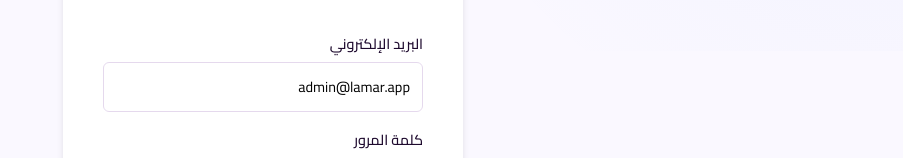
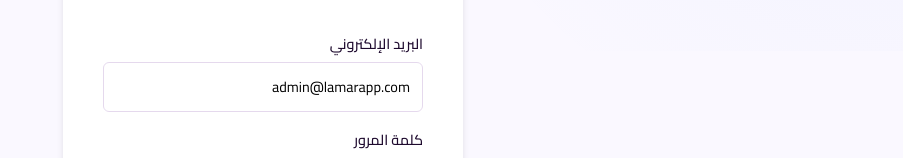
Before and after one commit to sohaib-creator/LamarApp, a React (Vite) app in the folder frontend/: page /admin/login in a window 1280 px wide. Shown: the part 349-507 px from the top of the page, without its empty margins (377-1280 px from the left). Built offline with nearby package versions, Linux system fonts and the light colour scheme.

Commit message:
fix: update admin login placeholder from admin@lamar.app to admin@lamarapp.com

```diff
--- a/frontend/src/pages/AdminLogin.jsx
+++ b/frontend/src/pages/AdminLogin.jsx
@@ -3,7 +3,7 @@
 import { useAuth } from '../context/AuthContext'
 
 export default function AdminLogin() {
-  const [email, setEmail] = useState('admin@lamar.app')
+  const [email, setEmail] = useState('admin@lamarapp.com')
   const [password, setPassword] = useState('admin123')
   const [error, setError] = useState('')
   const [loading, setLoading] = useState(false)
@@ -38,7 +38,7 @@
           <div className="form-group" style={{ animation: 'slideUp 0.5s ease 0.3s both' }}>
             <label>البريد الإلكتروني</label>
             <input type="email" value={email} onChange={e => setEmail(e.target.value)}
-              placeholder="admin@lamar.app" required />
+              placeholder="admin@lamarapp.com" required />
           </div>
           <div className="form-group" style={{ animation: 'slideUp 0.5s ease 0.4s both' }}>
             <label>كلمة المرور</label>
```
Also changed, not shown: 2 other files (tests, documents, lock files or other folders).
